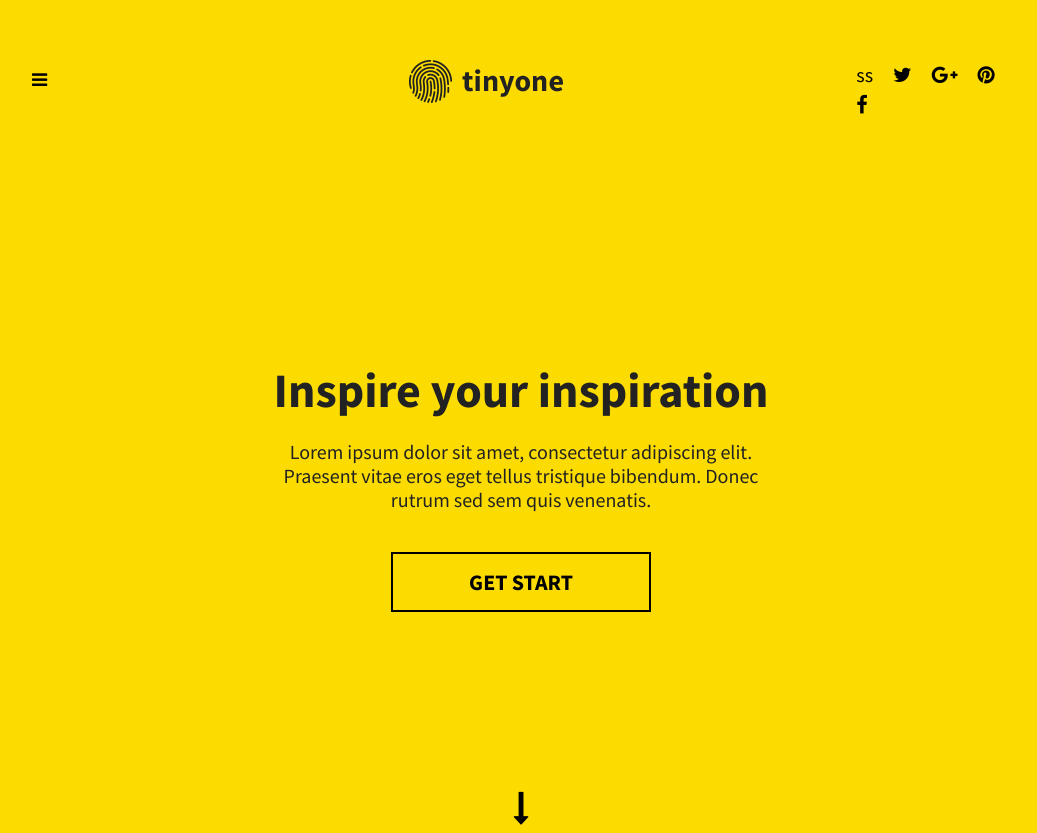
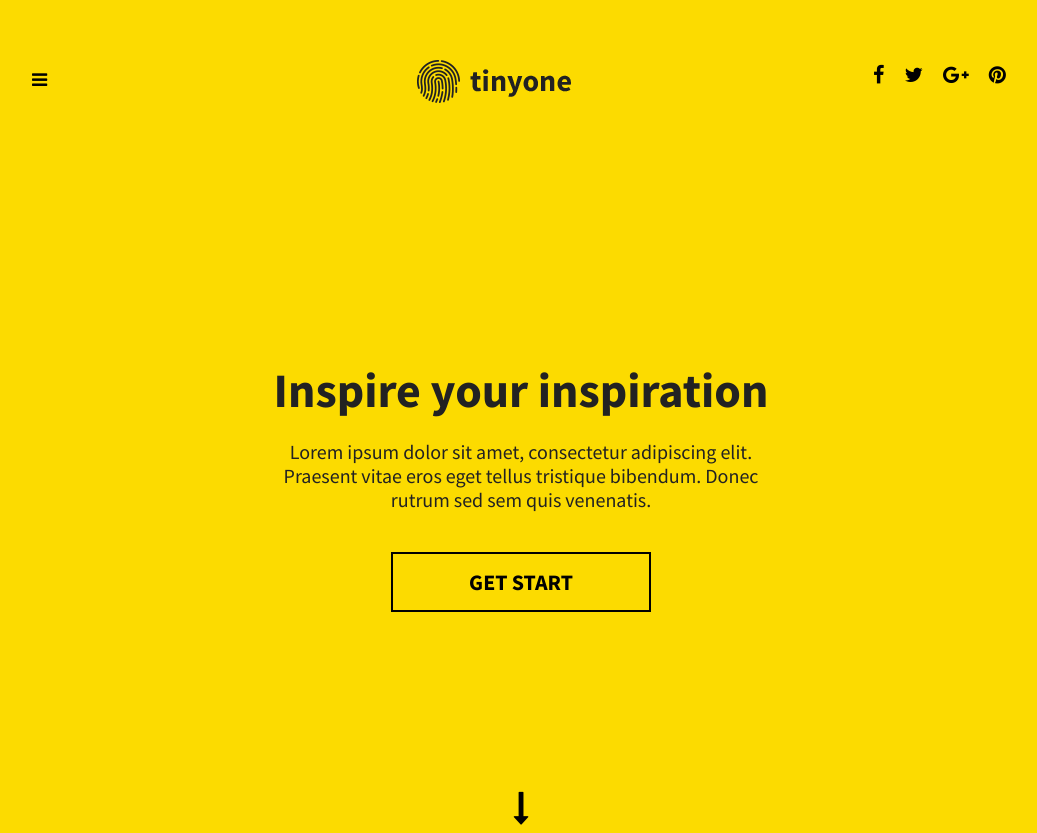
Before and after one commit to dstarenkiy/Landing, a website: page index.html in a window 1280 px wide. Shown: the top 833 px of the page, without its empty margins (119-1156 px from the left). Drawn offline with Linux system fonts and the light colour scheme.

Commit message:
Update index.html

```diff
--- a/index.html
+++ b/index.html
@@ -19,7 +19,7 @@
           <div class="logo"><a href="#"><img src="images/logo.png" alt=""></a></div>
           <nav>
             <ul class="social">
-              <li class="social__li"><a href="#">ss<i class="fa fa-facebook" aria-hidden="true"></i></a></li>
+              <li class="social__li"><a href="#"><i class="fa fa-facebook" aria-hidden="true"></i></a></li>
               <li class="social__li"><a href="#"><i class="fa fa-twitter" aria-hidden="true"></i></a></li>
               <li class="social__li"><a href="#"><i class="fa fa-google-plus" aria-hidden="true"></i></a></li>
               <li class="social__li"><a href="#"><i class="fa fa-pinterest" aria-hidden="true"></i></a></li>
```
